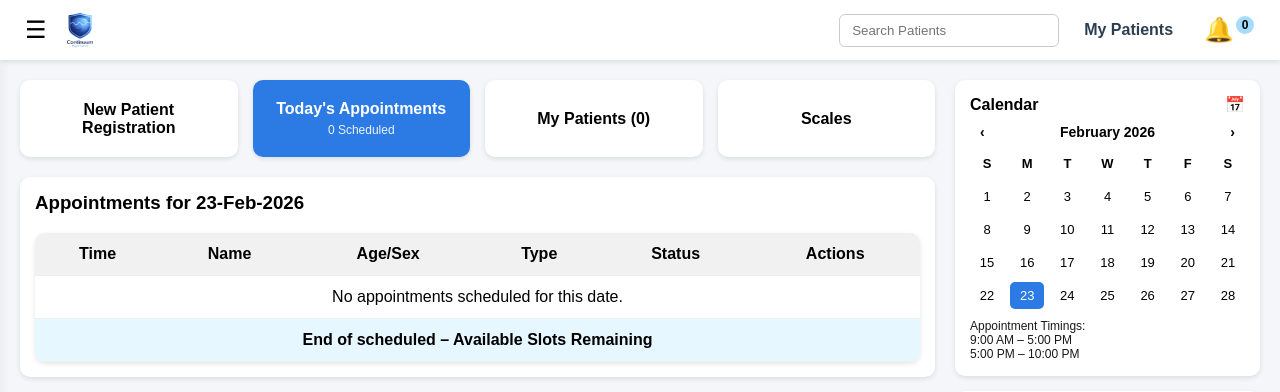
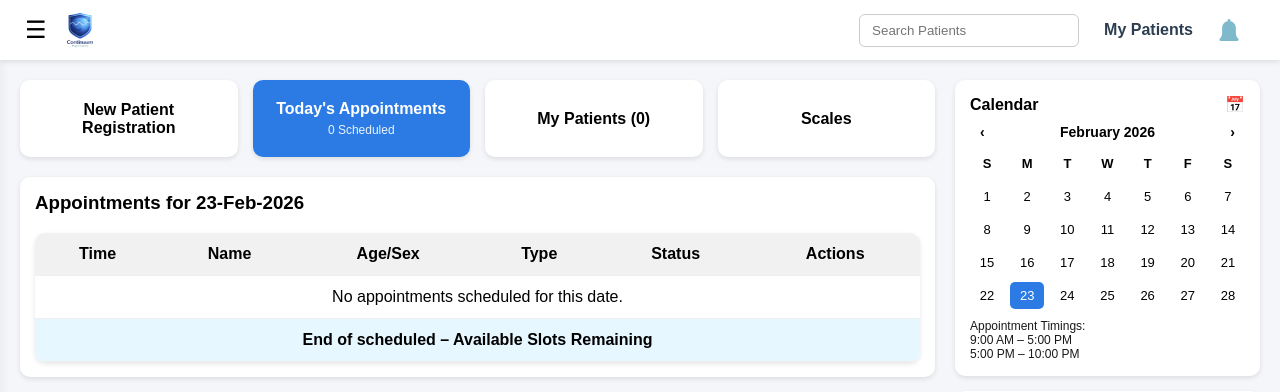
Before and after one commit to Kesava1995/PsycheLifeAppDemo, a Flask app: page /dashboard in a window 1280 px wide. Shown: the top 392 px of the page. Run offline with Flask 3, Linux system fonts and the light colour scheme; the visitor is signed in with stand-in values (Sample User, id 1); data that the repository does not hold is empty.

Commit message:
270226-3

```diff
--- a/app.py
+++ b/app.py
@@ -863,13 +863,22 @@ def first_visit():
         patients = Patient.query.filter_by(doctor_id=doctor.id).all()
 
     today = date.today()
+    templates = DefaultTemplate.query.all() if is_guest else []
+
+    # --- NEW: Fetch Appointment Data if present in URL ---
     appt = None
     appt_id = request.args.get('appt_id')
     if appt_id:
         appt = Appointment.query.get(appt_id)
 
-    templates = DefaultTemplate.query.all() if is_guest else []
-    return render_template('first_visit.html', patients=patients, today=today, is_guest=is_guest, doctor=doctor, templates=templates, appt=appt)
+    # --- NEW: Added appt=appt to the render_template ---
+    return render_template('first_visit.html',
+                           patients=patients,
+                           today=today,
+                           is_guest=is_guest,
+                           doctor=doctor,
+                           templates=templates,
+                           appt=appt)
 
 
 @app.route('/api/templates', methods=['GET'])
--- a/templates/dashboard.html
+++ b/templates/dashboard.html
@@ -89,7 +89,7 @@
     .form-control { width: 100%; padding: 8px; border: 1px solid #e0e0e0; border-radius: 4px; box-sizing: border-box; margin-bottom: 10px; }
     .mb-2 { margin-bottom: 10px; }
 
-    .hidden { display: none; }
+    .hidden { display: none !important; }
     .calendar-card.highlight-mode { border: 2px solid #a5dcfe; }
     .error-text { color: #d32f2f; font-size: 14px; margin-left: 10px; font-weight: bold; }
     .disabled-form { opacity: 0.6; pointer-events: none; }
@@ -99,8 +99,25 @@
     .view-details-btn { background: transparent; border: none; cursor: pointer; color: #2c7be5; padding: 0; text-decoration: underline; }
 
     .notification-wrapper { position: relative; display: inline-block; }
-    .bell-btn { background: transparent; border: none; font-size: 24px; cursor: pointer; position: relative; }
-    .power-badge { display: inline-flex; align-items: center; justify-content: center; background-color: #a5dcfe; color: #000; border-radius: 50%; min-width: 18px; height: 18px; font-size: 12px; font-weight: bold; vertical-align: super; margin-left: 2px; }
+    .bell-btn { background: transparent; border: none; font-size: 24px; cursor: pointer; position: relative; color: #7ebacc; }
+    .power-badge {
+        background-color: #ff3b30;
+        color: white;
+        border-radius: 50%;
+        font-family: Arial, sans-serif;
+        font-size: 10px;
+        font-weight: bold;
+        min-width: 14px;
+        height: 14px;
+        position: absolute;
+        top: -2px;
+        right: -2px;
+        display: flex;
+        align-items: center;
+        justify-content: center;
+        box-sizing: border-box;
+        line-height: 1;
+    }
     .dropdown-content { position: absolute; top: 40px; right: 0; background: white; border: 1px solid #ccc; border-radius: 4px; box-shadow: 0 4px 8px rgba(0,0,0,0.1); min-width: 280px; max-height: 70vh; overflow-y: auto; z-index: 3100; }
     #notif-table { width: 100%; border-collapse: collapse; }
     #notif-table th, #notif-table td { padding: 8px; text-align: left; border-bottom: 1px solid #eee; font-size: 14px; }
@@ -175,9 +192,14 @@
     <div class="top-right">
         <input type="text" class="top-search" placeholder="Search Patients" list="patient-list" onchange="handlePatientSearch(this.value)">
         <span class="top-link" onclick="switchView('patients')">My Patients</span>
-        <div class="notification-wrapper">
-            <button type="button" id="bell-btn" class="bell-btn" title="Notifications">🔔<sup id="notif-power" class="hidden power-badge">0</sup></button>
-            <div id="notif-dropdown" class="dropdown-content hidden">
+        <div id="bell-btn" class="notification-wrapper notif-icon-wrapper" style="position: relative; cursor: pointer; margin-right: 20px; display: flex; align-items: center;" title="Notifications">
+            <button type="button" class="bell-btn" style="padding: 0; border: none; background: none; cursor: pointer; display: flex;">
+                <svg id="notif-bell" width="22" height="22" viewBox="0 0 448 512" fill="#7ebacc" xmlns="http://www.w3.org/2000/svg">
+                    <path d="M224 0c-17.7 0-32 14.3-32 32V51.2C119 66 64 130.6 64 208v118.8c0 47-17.3 92-48.4 127.6l-7.4 8.3c-8.4 9.4-10.4 22.9-5.3 34.4S19.4 512 32 512H416c12.6 0 24-7.4 29.1-18.9s3.1-25-5.3-34.4l-7.4-8.3C401.3 418.8 384 373.8 384 326.8V208c0-77.4-55-142-128-156.8V32c0-17.7-14.3-32-32-32zm45.3 493.3c12-12 18.7-28.3 18.7-45.3H160c0 17 6.7 33.3 18.7 45.3s28.3 18.7 45.3 18.7s33.3-6.7 45.3-18.7z"/>
+                </svg>
+            </button>
+            <span id="notif-power" class="hidden power-badge">0</span>
+            <div id="notif-dropdown" class="dropdown-content hidden" onclick="event.stopPropagation()">
                 <table id="notif-table">
                     <thead><tr><th>Past 7 Days Notifications</th></tr></thead>
                     <tbody id="notif-tbody"></tbody>
@@ -392,7 +414,7 @@
                 <input type="text" name="appt_name" class="form-control" placeholder="Patient Name" list="existing-patients-list" autocomplete="off" required>
                 <datalist id="existing-patients-list">
                     {% for p in patients %}
-                        <option value="{{ p.name }}"></option>
+                        <option value="{{ p.name }}" data-age="{{ p.age }}" data-sex="{{ p.sex }}"></option>
                     {% endfor %}
                 </datalist>
                 <input type="number" name="appt_age" class="form-control" placeholder="Age" required>
@@ -619,13 +641,17 @@ async function markNotificationsAsReadInDB() {
 }
 
 if (bellBtn && notifDropdown) {
-    bellBtn.addEventListener('click', function() {
+    bellBtn.addEventListener('click', function(e) {
+        e.stopPropagation();
         notifDropdown.classList.toggle('hidden');
         if (!notifDropdown.classList.contains('hidden')) {
             if (unreadPower > 0) markNotificationsAsReadInDB();
             unreadPower = 0;
             if (powerBadge) { powerBadge.classList.add('hidden'); powerBadge.textContent = '0'; }
         }
+    });
+    document.addEventListener('click', function() {
+        notifDropdown.classList.add('hidden');
     });
 }
 
@@ -724,18 +750,39 @@ if (addHourSelect && addMinuteSelect) {
     addMinuteSelect.addEventListener('change', syncAddApptTime);
 }
 
-// Auto-select Follow-up when patient name matches an existing patient
+// Auto-fill existing patient details (type, age, sex) when name matches datalist
 var apptNameInput = document.querySelector('input[name="appt_name"]');
 var apptTypeSelect = document.querySelector('select[name="appt_type"]');
-if (apptNameInput && apptTypeSelect) {
+var apptAgeInput = document.querySelector('input[name="appt_age"]');
+var apptSexSelect = document.querySelector('select[name="appt_sex"]');
+
+if (apptNameInput) {
     apptNameInput.addEventListener('input', function() {
         var val = this.value.trim().toLowerCase();
         var options = document.querySelectorAll('#existing-patients-list option');
-        var isExisting = false;
         for (var i = 0; i < options.length; i++) {
-            if (options[i].value.toLowerCase() === val) { isExisting = true; break; }
+            var opt = options[i];
+            if (opt.value.toLowerCase() === val) {
+                if (apptTypeSelect) apptTypeSelect.value = 'Follow-up';
+                if (apptAgeInput && opt.getAttribute('data-age')) apptAgeInput.value = opt.getAttribute('data-age');
+                if (apptSexSelect && opt.getAttribute('data-sex')) {
+                    var dbSex = (opt.getAttribute('data-sex') || '').trim();
+                    apptSexSelect.value = dbSex;
+                    if (apptSexSelect.value === '') {
+                        if (dbSex.toUpperCase() === 'M' || dbSex.toUpperCase() === 'MALE') {
+                            apptSexSelect.value = 'M';
+                            if (apptSexSelect.value === '') apptSexSelect.value = 'Male';
+                        } else if (dbSex.toUpperCase() === 'F' || dbSex.toUpperCase() === 'FEMALE') {
+                            apptSexSelect.value = 'F';
+                            if (apptSexSelect.value === '') apptSexSelect.value = 'Female';
+                        } else if (dbSex.toUpperCase() === 'OTHER') {
+                            apptSexSelect.value = 'Other';
+                        }
+                    }
+                }
+                break;
+            }
         }
-        if (isExisting) apptTypeSelect.value = 'Follow-up';
     });
 }
 
--- a/templates/patient_detail.html
+++ b/templates/patient_detail.html
@@ -9,7 +9,7 @@
         .container { max-width: 1200px; margin: 0 auto; background: white; padding: 30px; border-radius: 12px; box-shadow: 0 2px 10px rgba(0,0,0,0.1); }
         h1 { color: #333; margin-bottom: 20px; }
         .patient-info { background: #f9f9f9; padding: 15px; border-radius: 8px; margin-bottom: 20px; }
-        .btn { padding: 10px 20px; border: none; border-radius: 6px; cursor: pointer; text-decoration: none; display: inline-block; margin: 5px; }
+        .btn, .button { padding: 10px 20px; border: none; border-radius: 6px; cursor: pointer; text-decoration: none; display: inline-block; margin: 5px; }
         .btn-primary { background: #7ab8e0; color: white; }
         .btn-secondary { background: #e0e0e0; color: #333; }
         .visits-list { margin-top: 30px; }
@@ -27,7 +27,7 @@
         <div class="actions" style="margin-bottom: 20px;">
             <a href="{{ url_for('dashboard') }}" class="btn btn-primary">← Dashboard</a>
             {% if is_new_case %}
-                <a href="{{ url_for('first_visit', appt_id=appt_id) }}" class="btn btn-primary" style="background-color: #28a745;">← New Patient Registration</a>
+                <a href="{{ url_for('first_visit', appt_id=appt_id) }}" class="btn btn-primary">← New Patient Registration</a>
             {% else %}
                 <a href="{{ url_for('life_chart', patient_id=patient.id, view_only=1) }}" class="btn btn-primary">View Life Chart</a>
                 <a href="{{ url_for('add_visit', patient_id=patient.id) }}" class="btn btn-primary">+ Add Follow-up Visit</a>
```
